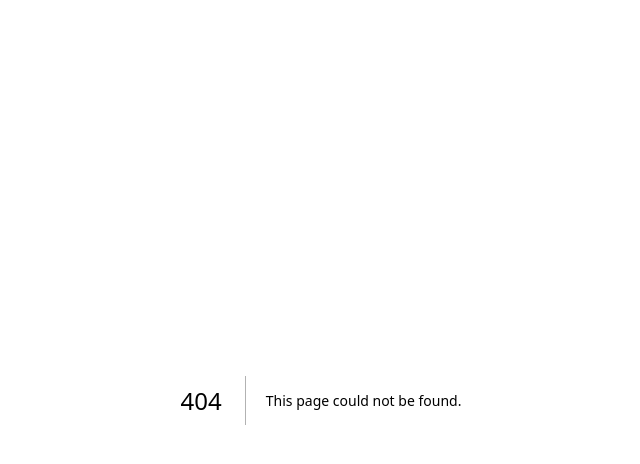
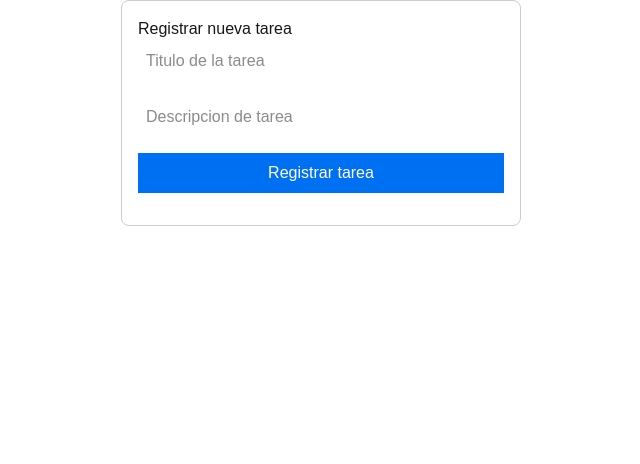
Before and after one commit to deiviswayplay/nombre_del_proyecto1, a Next.js app: page /dashboard in a window 1280 px wide. Before the commit this address had no page. Shown: the top 464 px of the page, without its empty margins (319-959 px from the left). Built offline with nearby package versions, Linux system fonts and the light colour scheme; no server answers.

Commit message:
aprendiendo a usar supabase con next

```diff
--- a/src/app/components/images-form.jsx
+++ b/src/app/components/images-form.jsx
@@ -5,7 +5,9 @@ import { createClient } from "../utls/supabase/client";
 
 export default function ImagesForm() {
   const [file, setFile] = useState(null);
+  //el estado file se utiliza para almacenar el archivo
 
+  // Función para subir la imagen a Supabase Storage
   const handleUpload = async () => {
     try {
       if (!file) {
@@ -15,19 +17,38 @@ export default function ImagesForm() {
 
       const supabase = createClient();
 
-      const fileName = `${Date.now()}-${file.name}`;
+      // Obtener el usuario logueado
+      const {
+        data: { user },
+        error: userError,
+      } = await supabase.auth.getUser();
 
+      if (userError) {
+        throw userError;
+      }
+
+      if (!user) {
+        alert("Debes iniciar sesión para subir una imagen");
+        return;
+      }
+
+      // Crear ruta única usando el ID del usuario + timestamp + nombre
+      const filePath = `${user.id}/${Date.now()}-${file.name}`;
+
+      // Subir la imagen a Supabase Storage
       const { data, error } = await supabase.storage
         .from("images")
-        .upload(fileName, file);
+        .upload(filePath, file);
 
-      if (error) throw error;
+      if (error) {
+        throw error;
+      }
 
       alert("Imagen subida correctamente");
-      console.log(data);
+      console.log("Datos de la subida:", data);
     } catch (error) {
-      console.error(error);
-      alert(error.message);
+      console.error("Error al subir la imagen:", error);
+      alert(error.message || "Error desconocido al subir la imagen");
     }
   };
 
@@ -39,12 +60,9 @@ export default function ImagesForm() {
       }}
       className="flex flex-col"
     >
-      <input
-        type="file"
-        onChange={(e) => setFile(e.target.files[0])}
-      />
+      <input type="file" onChange={(e) => setFile(e.target.files[0])} />
 
-      <button>Subir</button>
+      <button type="submit">Subir</button>
     </form>
   );
 }
--- /dev/null
+++ b/src/app/components/task-container.jsx
@@ -0,0 +1,30 @@
+"use client"
+
+import { createClient } from "../utls/supabase/client"
+import { useEffect } from "react"
+
+export default function TaskContainer() {
+
+    useEffect(
+        () => {
+            const fetchTasks = async () => {
+                const supabase = createClient();
+                const { data: userData } = await supabase.auth.getUser();
+
+                console.log(userData.user.id);
+
+                const { data } = await supabase.from('tasks')
+                    .select('*')
+                    .eq('user_id', userData.user.id);
+            }
+            fetchTasks()
+
+        }, []
+    )
+
+    return (
+        <div>
+
+        </div>
+    )
+}
--- /dev/null
+++ b/src/app/components/tasks-form.jsx
@@ -0,0 +1,48 @@
+"use client";
+import { useState } from "react";
+import { createClient } from "../utls/supabase/client";
+import Styles from "./tasks-form.module.css";
+
+export default function TaskForm() {
+  const [task, setTask] = useState({
+    title: "",
+    description: "",
+  });
+
+const handleSubmit = async (e) => {
+  e.preventDefault();
+  try {
+    const supabase = createClient();
+    const {data: userData} = await supabase.auth.getUser();
+
+    const { data, error} = await supabase.from('tasks')
+      .insert({
+        title: task.title,
+        description: task.description,
+        user_id: userData.user.id,
+      });
+
+    if (error) throw error;
+  } catch (error) {
+    console.error(error)
+  }
+};
+  return (
+    <div className={Styles.container}>
+      <h2>Registrar nueva tarea</h2>
+    <form className={Styles.form} >
+      <input
+        type="text"
+        placeholder="Titulo de la tarea"
+        onChange={(e) => setTask({ ...task, title: e.target.value })}
+      />
+      <input
+        type="text"
+        placeholder="Descripcion de tarea"
+        onChange={(e) => setTask({ ...task, description: e.target.value })}
+      />
+      <button onClick={handleSubmit}>Registrar tarea</button>
+    </form>
+    </div>
+  );
+};
--- /dev/null
+++ b/src/app/components/tasks-form.module.css
@@ -0,0 +1,30 @@
+.container {
+    max-width: 400px;
+    margin: 0 auto;
+    padding: 1rem;
+    border: 1px solid #ccc;
+    border-radius: 8px;
+}
+
+
+.form {
+    display: flex;
+    flex-direction: column;
+    gap: 1rem;
+    margin-bottom: 1rem;
+}
+.form input {
+    padding: 0.5rem;
+    font-size: 1rem;
+}
+.form button {
+    padding: 0.5rem;
+    font-size: 1rem;
+    background-color: #0070f3;
+    color: white;
+    border: none;
+    cursor: pointer;
+}
+.form button:hover {
+    background-color: #005bb5;
+}
--- /dev/null
+++ b/src/app/dashboard/page.js
@@ -0,0 +1,11 @@
+import TaskForm from "../components/tasks-form";
+import TaskContainer from "../components/task-container";
+
+export default function Page() {
+    return (
+        <div>
+            <TaskForm/>
+            <TaskContainer />
+        </div>
+    );
+}
--- /dev/null
+++ b/src/app/registre/middleware.js
@@ -0,0 +1,9 @@
+import { NextResponse } from 'next/server'
+
+export function middleware(request) {
+  return NextResponse.redirect(new URL('/home', request.url))
+}
+
+export const config = {
+  matcher: '/',
+}
```
Also changed, not shown: src/app/login/page.js (line endings or trailing spaces).
